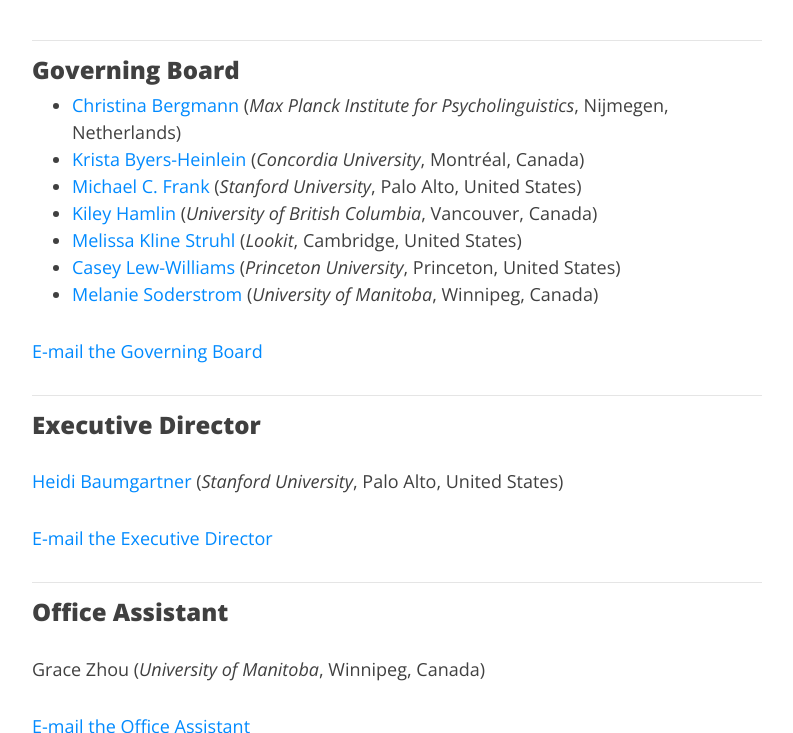
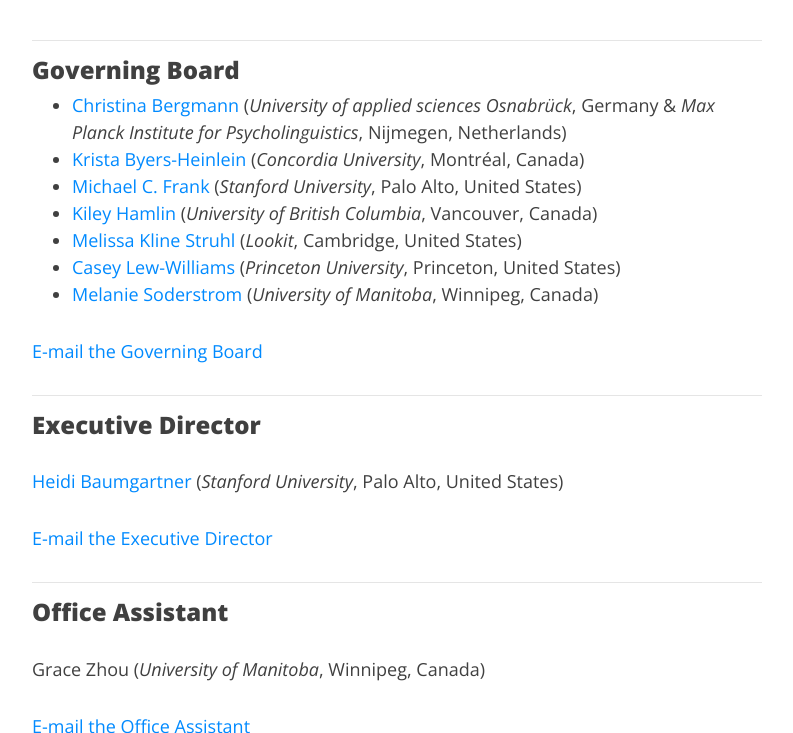
Before and after one commit to manybabies/manybabies.github.io, a Jekyll site: the page built from people.md, in a window 1280 px wide and 900 px high, scrolled down 1176 px, cut to the strip 167-900 px from the top of the window. Shown: the whole strip, without its empty margins (243-1036 px from the left). Built offline with Jekyll 4.4.1, drawn with Linux system fonts in a browser that asks for light colours; nearby versions of some CDN libraries; some web fonts are replaced.

Commit message:
Update people.md

```diff
--- a/people.md
+++ b/people.md
@@ -25,7 +25,7 @@
 
 ### Governing Board
 
-* [Christina Bergmann](https://www.mpi.nl/people/bergmann-christina) (<i>Max Planck Institute for Psycholinguistics</i>, Nijmegen, Netherlands)
+* [Christina Bergmann](https://www.mpi.nl/people/bergmann-christina) (*University of applied sciences Osnabrück*, Germany & *Max Planck Institute for Psycholinguistics*, Nijmegen, Netherlands)
 * [Krista Byers-Heinlein](https://www.concordia.ca/artsci/psychology/faculty.html?fpid=krista-byers-heinlein) (<i>Concordia University</i>, Montréal, Canada)
 * [Michael C. Frank](https://web.stanford.edu/~mcfrank/) (<i>Stanford University</i>, Palo Alto, United States)
 * [Kiley Hamlin](https://psych.ubc.ca/profile/kiley-hamlin/) (<i>University of British Columbia</i>, Vancouver, Canada)
```
